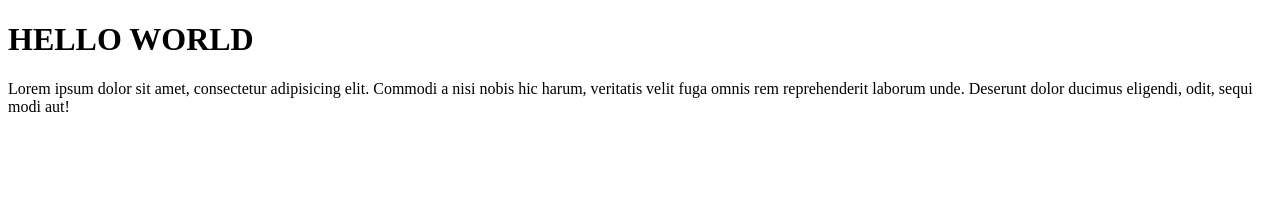
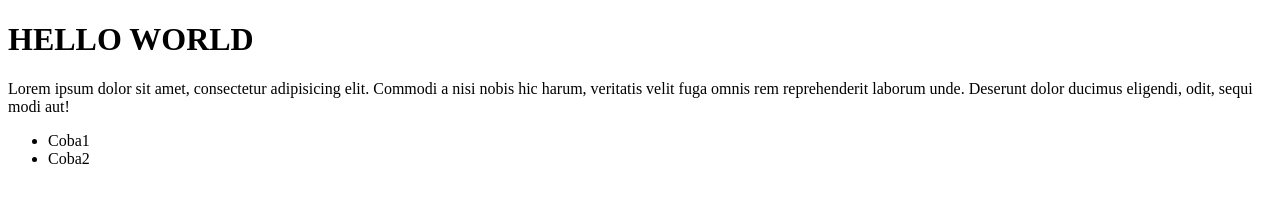
Before and after one commit to newbieee09/wpu-git-tes-2, a plain HTML site: page index.html in a window 1280 px wide. Drawn offline with Linux system fonts and the light colour scheme.

Commit message:
Menambahkan list

```diff
--- a/index.html
+++ b/index.html
@@ -7,5 +7,9 @@
 <body>
 	<h1>HELLO WORLD</h1>
 	<p>Lorem ipsum dolor sit amet, consectetur adipisicing elit. Commodi a nisi nobis hic harum, veritatis velit fuga omnis rem reprehenderit laborum unde. Deserunt dolor ducimus eligendi, odit, sequi modi aut!</p>
+	<ul>
+		<li>Coba1</li>
+		<li>Coba2</li>
+	</ul>
 </body>
 </html>
```
